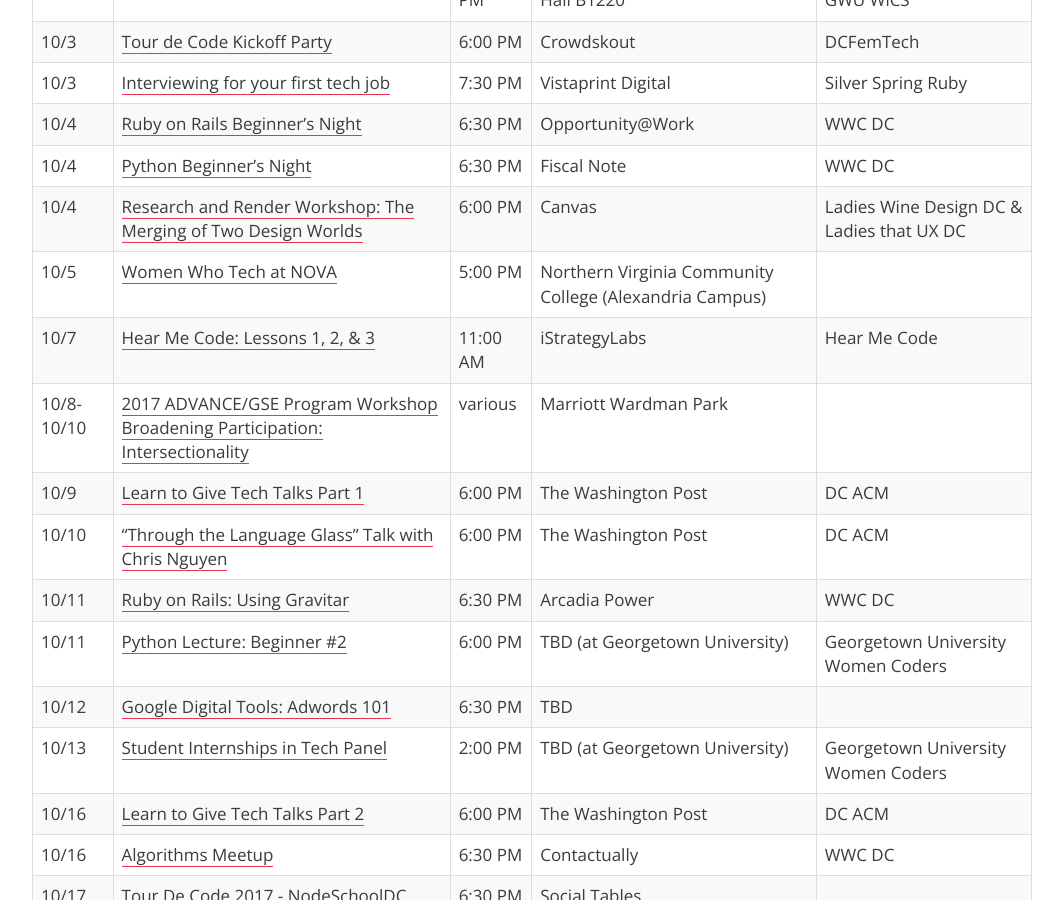
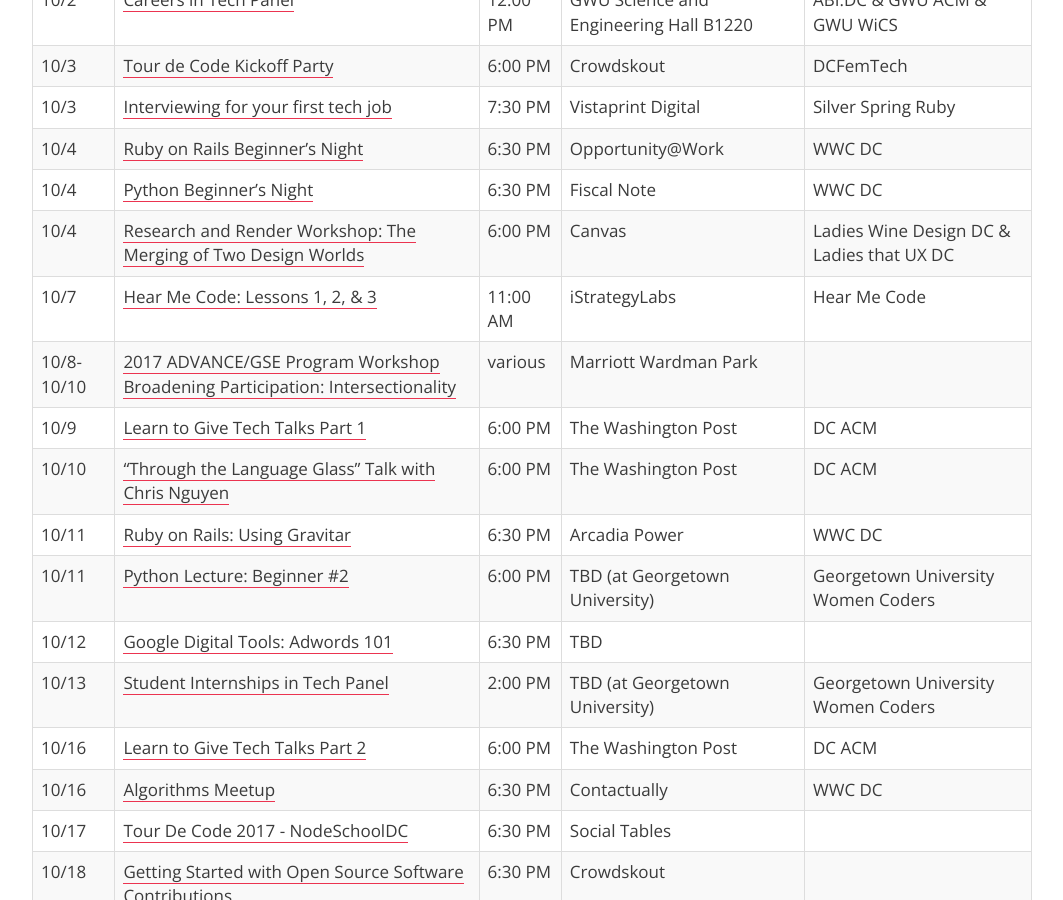
Before and after one commit to dcfemtech/dcfemtech.github.io, a Jekyll site: the page built from _events/tourdecode-2017.markdown, in a window 1280 px wide and 900 px high, scrolled down 919 px. Shown: the whole window, without its empty margins (108-1171 px from the left). Built offline with Jekyll 4.4.1, drawn with Linux system fonts in a browser that asks for light colours.

Commit message:
Remove NOVA event from calendar

```diff
--- a/_events/tourdecode-2017.markdown
+++ b/_events/tourdecode-2017.markdown
@@ -30,7 +30,6 @@
 | 10/4 | [Ruby on Rails Beginner's Night](https://www.meetup.com/Women-Who-Code-DC/events/243473675/) | 6:30 PM | Opportunity@Work | WWC DC |
 | 10/4 | [Python Beginner's Night](https://www.meetup.com/Women-Who-Code-DC/events/243300343/) | 6:30 PM | Fiscal Note | WWC DC |
 | 10/4 | [Research and Render Workshop: The Merging of Two Design Worlds](https://www.eventbrite.com/e/research-and-render-workshop-the-merging-of-two-design-worlds-tickets-37887005052) | 6:00 PM | Canvas | Ladies Wine Design DC & Ladies that UX DC
-| 10/5 | [Women Who Tech at NOVA]() | 5:00 PM | Northern Virginia Community College (Alexandria Campus) |
 | 10/7 | [Hear Me Code: Lessons 1, 2, & 3](https://hearmecode.com/) | 11:00 AM | iStrategyLabs | Hear Me Code |
 | 10/8-10/10 | [2017 ADVANCE/GSE Program Workshop Broadening Participation: Intersectionality](https://awis.site-ym.com/events/EventDetails.aspx?id=929860) | various | Marriott Wardman Park |
 | 10/9 | [Learn to Give Tech Talks Part 1](https://www.meetup.com/ACM-DC/events/242933808/) | 6:00 PM | The Washington Post | DC ACM |
```
